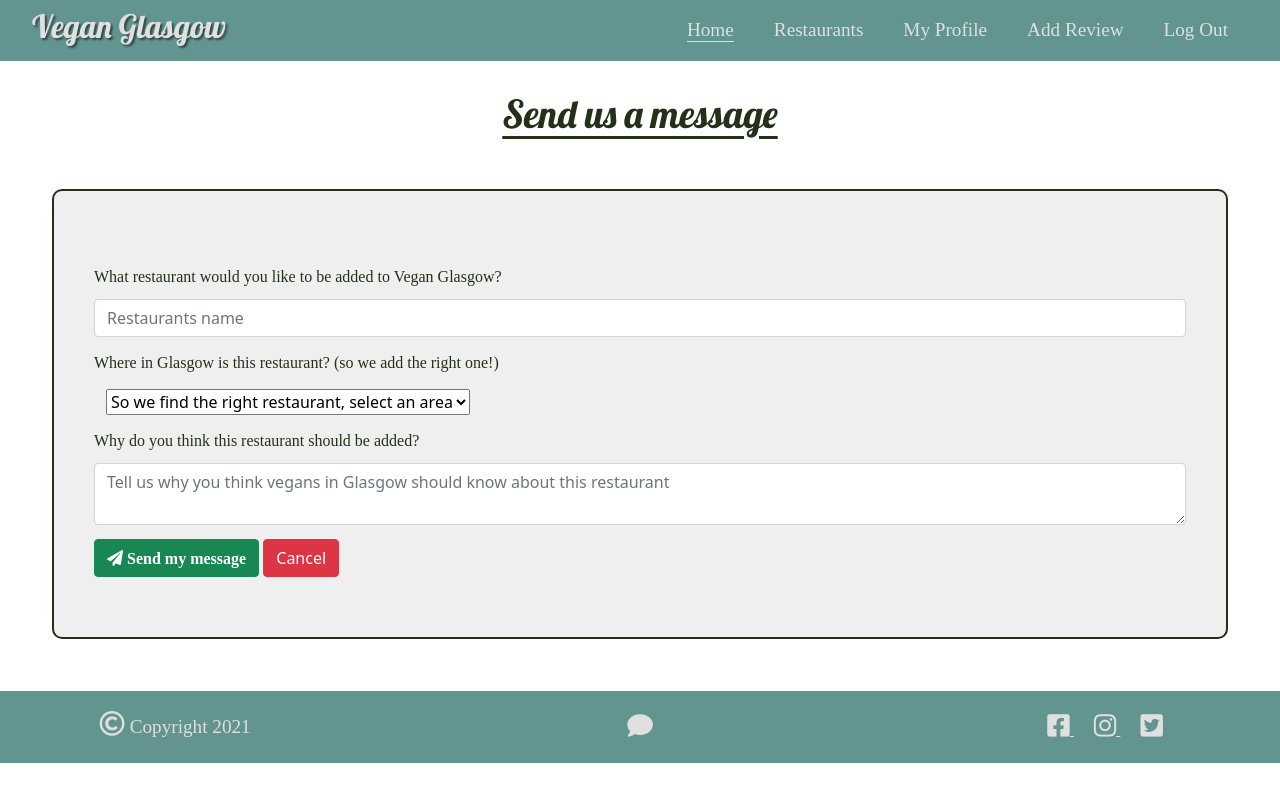
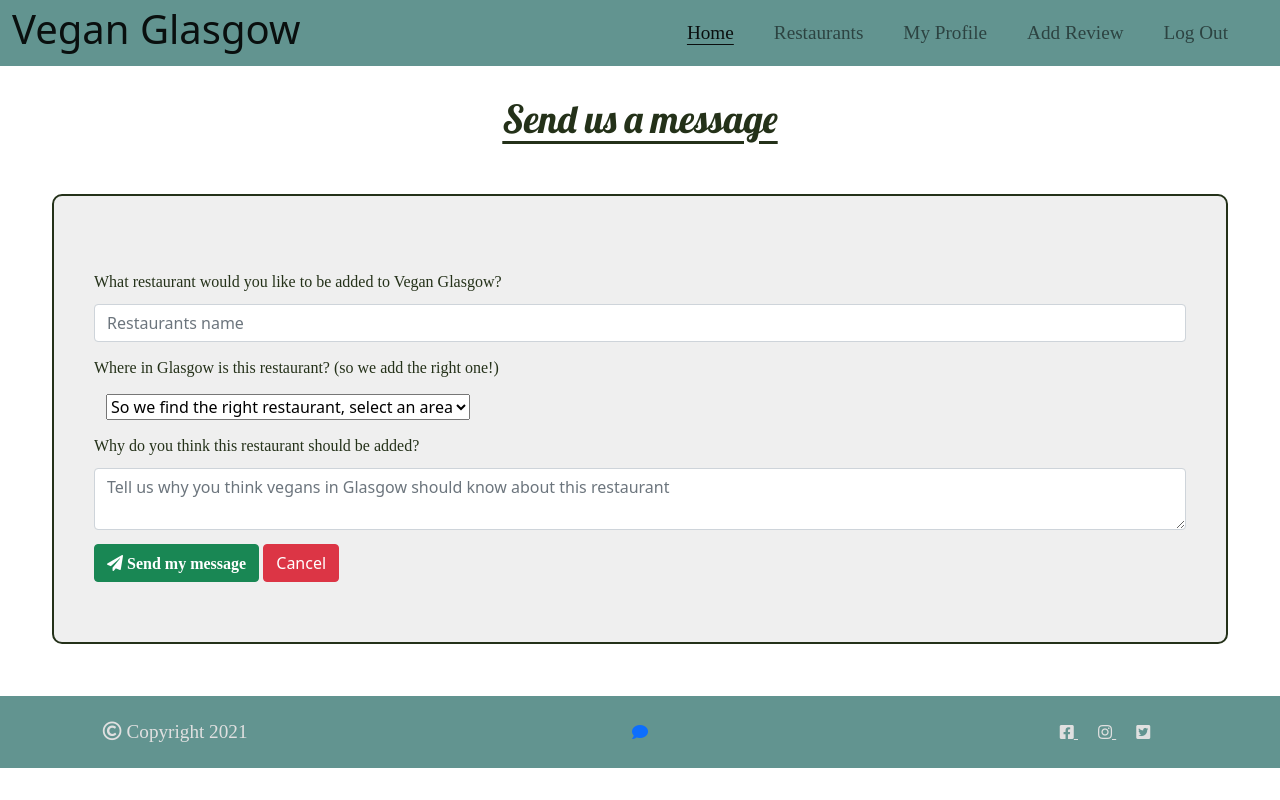
Before and after one commit to Cairi-S/vegan-Glasgow, a Flask app: page /contact in a window 1280 px wide. Run offline with Flask 2, Linux system fonts and the light colour scheme; the visitor is signed in with stand-in values (Sample User, id 1); some libraries are stand-ins or nearby versions; some web fonts are replaced.

Commit message:
css:change base.html footer over-green to individual #/.

```diff
--- a/static/css/style.css
+++ b/static/css/style.css
@@ -73,7 +73,10 @@
     color: #243119;
 }
 
-#over-green-color,
+#logo,
+#navbar-menu-items a,
+.footer-text,
+.footer-icons i,
 .btn-success a,
 .btn-danger a,
 .btn-danger i,
@@ -83,7 +86,7 @@
 
 /* ------------ Fonts */
 
-.navbar-style h1,
+#logo,
 .tagline,
 .form-header,
 .restaurant-card-title,
@@ -119,7 +122,7 @@
 }
 
 /* ------------ Logo */
-.navbar-style h1 {
+#logo {
     font-size: 2rem;
     text-shadow: 2px 2px 2px rgba(0, 0, 0, 0.5);
     padding-left: 20px;
@@ -139,9 +142,10 @@
 }
 
 /* ------------ HOVER FUNCTION */
-#over-green-color li:hover,
-#over-green-color a:hover,
-.footer-socials i:hover {
+#navbar-menu-items a:hover,
+#logo a:hover,
+.footer-icons i:hover,
+.footer-icons i:focus {
     color: #243119;
 }
 
@@ -182,8 +186,12 @@
 }
 
 /* ------------ Footer icons */
-#over-green-color i {
+.footer-icons i {
     font-size: 1.6rem;
+}
+
+.social-links a {
+    text-decoration: none;
 }
 
 /* ------------ Footer placement */
```
